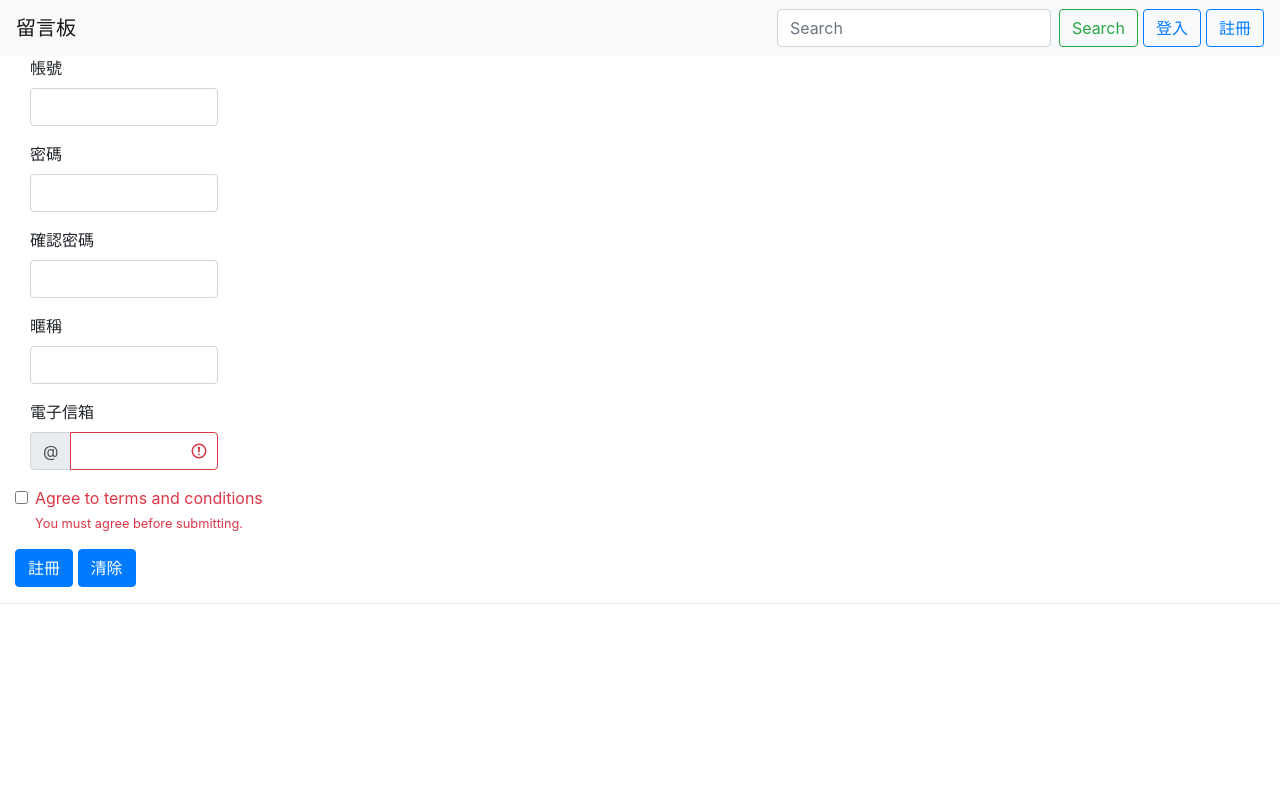
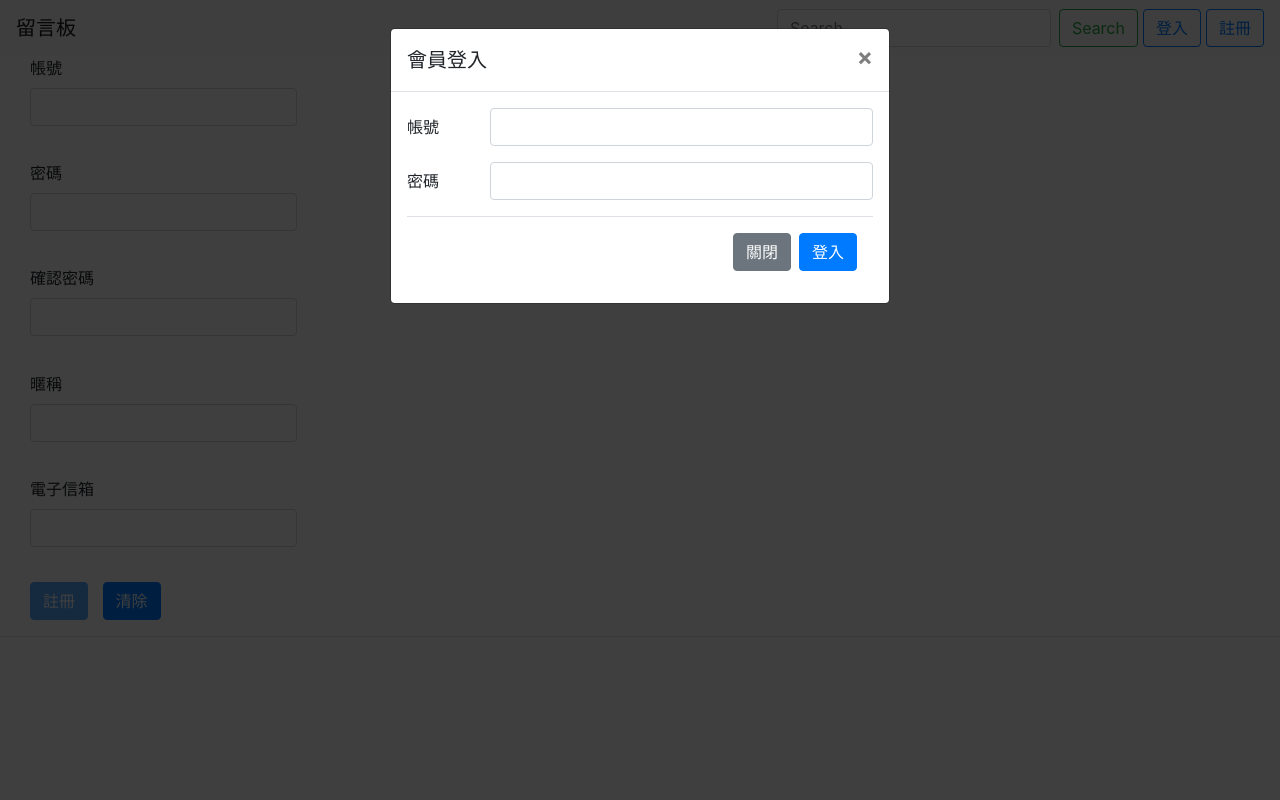
Before and after one commit to yong-jhih/guestbook, a PHP site: page /register.php in a window 1280 px wide, after a click on "登入". Run offline with PHP 8.4, Linux system fonts and the light colour scheme.

Commit message:
renew member.php & register.php

```diff
--- a/addAC.php
+++ b/addAC.php
@@ -1,10 +1,9 @@
 <?php
     require_once 'db_connect.php';
     $memberAC = $_POST['memberAC'];
-    $memberPW = md5($_POST['memberPW'],);
+    $memberPW = md5(strrev($_POST['memberPW'].$_POST['memberAC']),);
     $memberName = $_POST['memberName'];
     $memberMail = $_POST['memberMail'];
-
     // 檢查帳號有無重複
     $link = create_connection();
     $sql = "SELECT * from member WHERE memberAC='$memberAC'";
--- a/checkpwd.php
+++ b/checkpwd.php
@@ -1,7 +1,7 @@
 <?php
     require_once 'db_connect.php';
     $memberAC = $_POST['memberAC'];
-    $memberPW = md5($_POST['memberPW'],);
+    $memberPW = md5(strrev($_POST['memberPW'].$_POST['memberAC']),);
     $memberPWL = strlen($_POST['memberPW']);
     $link = create_connection();
     $sql = "SELECT * from member WHERE memberAC='$memberAC' AND memberPW='$memberPW'";
--- a/register.php
+++ b/register.php
@@ -4,108 +4,84 @@
   <meta charset="UTF-8">
   <meta name="viewport" content="width=device-width, initial-scale=1.0">
   <meta http-equiv="X-UA-Compatible" content="ie=edge">
-  <title>guestbook</title>
+  <title>註冊</title>
   <script src="jquery-3.4.1.js"></script>
   <link rel="stylesheet" href="bootstrap-4.4.1-dist\css\bootstrap.css">
   <script src="bootstrap-4.4.1-dist\js\bootstrap.js"></script>
   <link rel="stylesheet" href="https://stackpath.bootstrapcdn.com/bootstrap/4.4.1/css/bootstrap.min.css" integrity="sha384-Vkoo8x4CGsO3+Hhxv8T/Q5PaXtkKtu6ug5TOeNV6gBiFeWPGFN9MuhOf23Q9Ifjh" crossorigin="anonymous">
-  <script src="https://stackpath.bootstrapcdn.com/bootstrap/4.4.1/js/bootstrap.min.js" integrity="sha384-wfSDF2E50Y2D1uUdj0O3uMBJnjuUD4Ih7YwaYd1iqfktj0Uod8GCExl3Og8ifwB6" crossorigin="anonymous">
-  </script>
-  <script src="https://code.jquery.com/jquery-3.4.1.slim.min.js" integrity="sha384-J6qa4849blE2+poT4WnyKhv5vZF5SrPo0iEjwBvKU7imGFAV0wwj1yYfoRSJoZ+n" crossorigin="anonymous">
-  </script>
-  <script src="https://cdn.jsdelivr.net/npm/popper.js@1.16.0/dist/umd/popper.min.js" integrity="sha384-Q6E9RHvbIyZFJoft+2mJbHaEWldlvI9IOYy5n3zV9zzTtmI3UksdQRVvoxMfooAo" crossorigin="anonymous">
-  </script>
-  <script src="jquery-3.4.1.js"></script>
+  <script src="https://stackpath.bootstrapcdn.com/bootstrap/4.4.1/js/bootstrap.min.js" integrity="sha384-wfSDF2E50Y2D1uUdj0O3uMBJnjuUD4Ih7YwaYd1iqfktj0Uod8GCExl3Og8ifwB6" crossorigin="anonymous"></script>
+  <script src="https://cdn.jsdelivr.net/npm/popper.js@1.16.0/dist/umd/popper.min.js" integrity="sha384-Q6E9RHvbIyZFJoft+2mJbHaEWldlvI9IOYy5n3zV9zzTtmI3UksdQRVvoxMfooAo" crossorigin="anonymous"></script>
 </head>
 <body>
   <?php include 'statusBar.php' ?>
-  <div class="col-md-3 mb-3">
+
+  <div class="modal fade" id="staticBackdrop" data-backdrop="static" tabindex="-1" role="dialog" aria-labelledby="staticBackdropLabel" aria-hidden="true">
+    <div class="modal-dialog" role="document">
+      <div class="modal-content">
+        <div class="modal-header">
+          <h5 class="modal-title" id="staticBackdropLabel">會員登入</h5>
+          <button type="button" class="close" data-dismiss="modal" aria-label="Close">
+            <span aria-hidden="true">&times;</span>
+          </button>
+        </div>
+        <div class="modal-body">
+          <form method="POST" action="checkpwd.php">
+            <div class="form-group row">
+              <label for="staticEmail" class="col-sm-2 col-form-label">帳號</label>
+              <div class="col-sm-10">
+                <input type="text" class="form-control" id="staticEmail" name="memberAC" required>
+              </div>
+            </div>
+            <div class="form-group row">
+              <label for="inputPassword" class="col-sm-2 col-form-label">密碼</label>
+              <div class="col-sm-10">
+                <input type="password" class="form-control" id="inputPassword" name="memberPW" required>
+              </div>
+            </div>
+            <div class="modal-footer">
+              <button type="button" class="btn btn-secondary" data-dismiss="modal">關閉</button>
+              <button type="submit" class="btn btn-primary">登入</button>
+            </div>
+          </form>
+        </div>
+      </div>
+    </div>
+  </div>
+
+  <div class="col-md-4 mb-3">
     <form method="POST" action="addAC.php">
       <div class="col-md-9 mb-3">
         <label for="validationServer01">帳號</label>
         <input type="text" class="form-control" id="validationServer01" name="memberAC" onblur="checkAC()" required>
+        <h6 style="visibility: hidden" id="checkAC">.</h6>
       </div>
       <div class="col-md-9 mb-3">
         <label for="validationServer02">密碼</label>
-        <input type="password" class="form-control" id="validationServer02" required>
+        <input type="password" class="form-control" id="validationServer02" name="memberPW" onblur="checkPW()" required>
+        <h6 style="visibility: hidden" id="checkPW">.</h6>
       </div>
       <div class="col-md-9 mb-3">
         <label for="validationServer03">確認密碼</label>
-        <input type="password" class="form-control" id="validationServer03" required>
+        <input type="password" class="form-control" id="validationServer03" onblur="reCheckPW()" required>
+        <h6 style="visibility: hidden" id="reCheckPW">.</h6>
       </div>
       <div class="col-md-9 mb-3">
         <label for="validationServer04">暱稱</label>
-        <input type="text" class="form-control" id="validationServer04" required>
+        <input type="text" class="form-control" id="validationServer04" name="memberName" onblur="checkName()" required>
+        <h6 style="visibility: hidden" id="checkName">.</h6>
       </div>
       <div class="col-md-9 mb-3">
-        <label for="validationServerUsername">電子信箱</label>
-        <div class="input-group">
-          <div class="input-group-prepend">
-            <span class="input-group-text" id="inputGroupPrepend3">@</span>
-          </div>
-          <input type="text" class="form-control is-invalid" id="validationServerUsername" aria-describedby="inputGroupPrepend3" required>
-        </div>
+        <label for="validationServer05">電子信箱</label>
+        <input type="text" class="form-control" id="validationServer05" name="memberMail" onblur="checkMail()" required>
+        <h6 style="visibility: hidden" id="checkMail">.</h6>
       </div>
-      <div class="form-group">
-        <div class="form-check">
-          <input class="form-check-input is-invalid" type="checkbox" id="invalidCheck3" required>
-          <label class="form-check-label" for="invalidCheck3">
-            Agree to terms and conditions
-          </label>
-          <div class="invalid-feedback">
-            You must agree before submitting.
-          </div>
-        </div>
-      </div>
-      <div>
-        <button class="btn btn-primary" type="submit">註冊</button>
+      <div style="margin:15px" onmouseover="McheckForm()">
+        <button class="btn btn-primary" type="submit" style="margin-right:10px" id="submitBtn" disabled>註冊</button>
         <button class="btn btn-primary" type="reset">清除</button>
       </div>
     </form>
   </div>
-  </div>
   <hr>
-  <!-- <form method="POST" action="addAC.php">
-    會員帳號:<input type="text" name="memberAC" id="newAC" onblur="checkAC()" required><span id="showContent"></span><br>
-    會員密碼:<input type="password" id="password1" name="memberPW" required><br>
-    請再輸入一次密碼:<input type="password" id="password2" onblur="checkPW()" required><span id="isShow"
-      style="color:red;visibility:hidden">密碼不同</span><br>
-    會員暱稱:<input type="text" name="memberName" required><br>
-    電子郵件:<input type="email" name="memberMail" required><br>
-    <button type="submit">提交</button>
-    <button type="reset">清除</button>
-  </form> -->
-  <script>
-    function checkAC() {
-      let newAC = document.getElementById("validationServer01").value;
-      // alert('1223');
-      $.ajax({
-        async: true,
-        type: "POST",
-        url: 'checkAC.php',
-        dataType: "json",
-        data: {
-          'newAC': newAC
-        },
-        success: function(response) {
-          if (newAC == response) {
-            document.getElementById('validationServer01').classList.add('is-invalid');
-          }else{
-            document.getElementById('validationServer01').classList.add('is-valid');
-          }
-        },
-        error: function(response) {
-
-        }
-      })
-    }
-    function checkPW() {
-      if (document.getElementById("password1").value != document.getElementById("password2").value) {
-        document.getElementById("isShow").style.visibility = "visible";
-      } else {
-        document.getElementById("isShow").style.visibility = "hidden";
-      }
-    }
-  </script>
+  <script src="check.js"></script>
 </body>
 </html>
--- a/statusBar.php
+++ b/statusBar.php
@@ -9,7 +9,6 @@
   <script src="bootstrap-4.4.1-dist\js\bootstrap.js"></script>
   <link rel="stylesheet" href="https://stackpath.bootstrapcdn.com/bootstrap/4.4.1/css/bootstrap.min.css" integrity="sha384-Vkoo8x4CGsO3+Hhxv8T/Q5PaXtkKtu6ug5TOeNV6gBiFeWPGFN9MuhOf23Q9Ifjh" crossorigin="anonymous">
   <script src="https://stackpath.bootstrapcdn.com/bootstrap/4.4.1/js/bootstrap.min.js" integrity="sha384-wfSDF2E50Y2D1uUdj0O3uMBJnjuUD4Ih7YwaYd1iqfktj0Uod8GCExl3Og8ifwB6" crossorigin="anonymous"></script>
-  <script src="https://code.jquery.com/jquery-3.4.1.slim.min.js" integrity="sha384-J6qa4849blE2+poT4WnyKhv5vZF5SrPo0iEjwBvKU7imGFAV0wwj1yYfoRSJoZ+n" crossorigin="anonymous"></script>
   <script src="https://cdn.jsdelivr.net/npm/popper.js@1.16.0/dist/umd/popper.min.js" integrity="sha384-Q6E9RHvbIyZFJoft+2mJbHaEWldlvI9IOYy5n3zV9zzTtmI3UksdQRVvoxMfooAo" crossorigin="anonymous"></script>
 </head>
 <body>
```
Also changed, not shown: check.js (added, +137 -0 lines), index.php (+27 -8 lines), member.php (+70 -36 lines).
